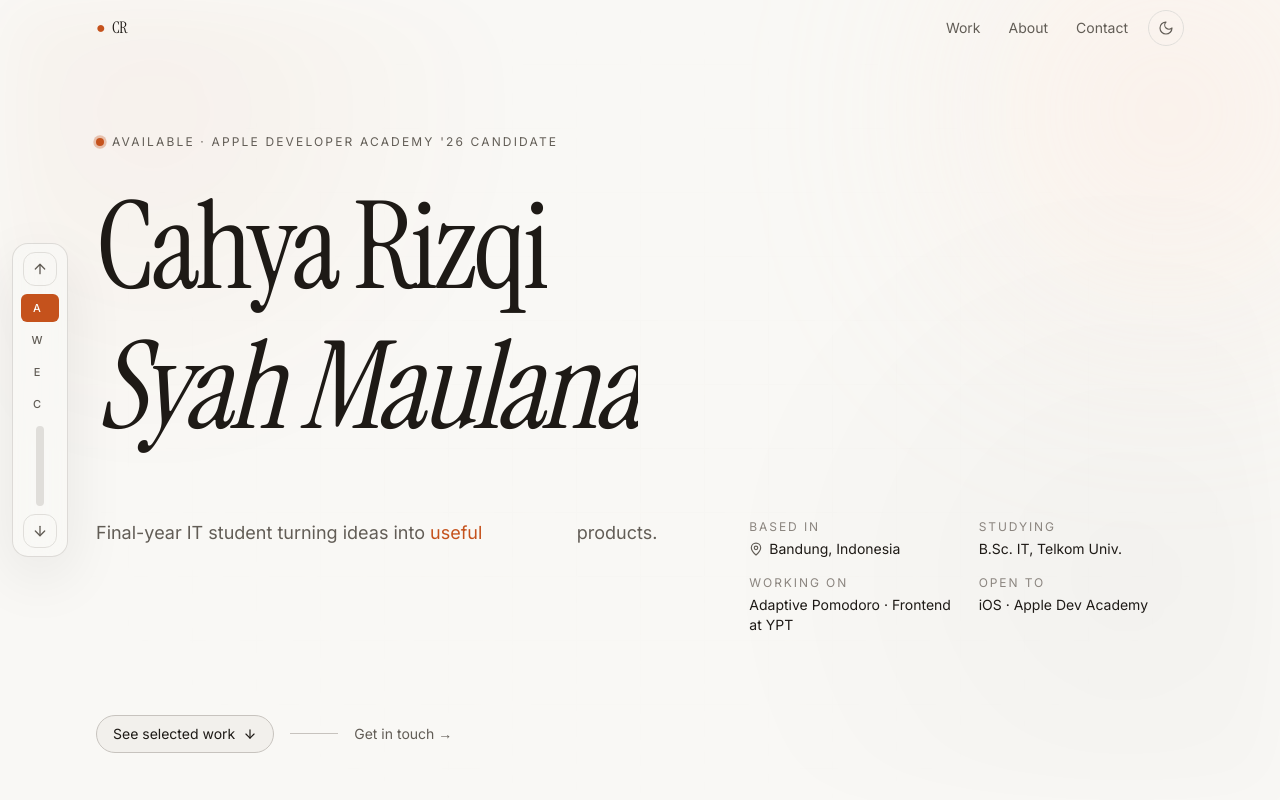
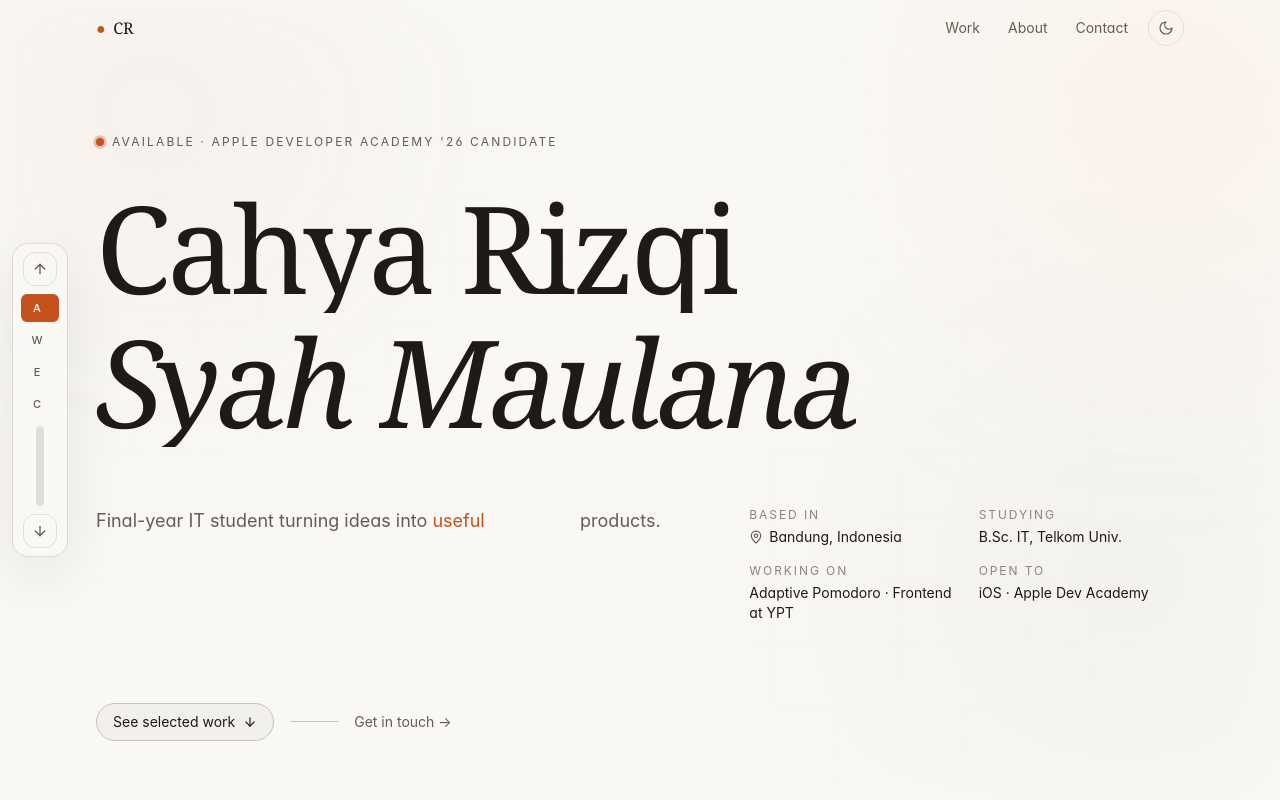
Before and after one commit to carizsm/Carizsm-Portofolio, a Next.js app: page / in a window 1280 px wide. Shown: the top 800 px of the page. Built offline with nearby package versions, Linux system fonts and the light colour scheme.

Commit message:
Prepare portfolio for Vercel deployment

```diff
--- a/app/globals.css
+++ b/app/globals.css
@@ -15,8 +15,8 @@
   --color-accent-fg: oklch(99% 0.003 90);
   --color-accent-soft: oklch(94% 0.04 50);
 
-  --font-sans: var(--font-inter), ui-sans-serif, system-ui, sans-serif;
-  --font-display: var(--font-instrument-serif), ui-serif, Georgia, serif;
+  --font-sans: "Inter", ui-sans-serif, system-ui, -apple-system, BlinkMacSystemFont, "Segoe UI", sans-serif;
+  --font-display: "Instrument Serif", ui-serif, Georgia, Cambria, "Times New Roman", serif;
   --font-mono: ui-monospace, SFMono-Regular, Menlo, Monaco, Consolas, monospace;
 
   --tracking-tightish: -0.015em;
--- a/app/layout.tsx
+++ b/app/layout.tsx
@@ -1,24 +1,9 @@
 import type { Metadata, Viewport } from "next";
-import { Inter, Instrument_Serif } from "next/font/google";
 import { ThemeProvider, THEME_INIT_SCRIPT } from "@/components/ThemeProvider";
 import { Nav } from "@/components/Nav";
 import { ScrollAssist } from "@/components/ScrollAssist";
 import { personal } from "@/content/personal";
 import "./globals.css";
-
-const inter = Inter({
-  subsets: ["latin"],
-  variable: "--font-inter",
-  display: "swap",
-});
-
-const instrumentSerif = Instrument_Serif({
-  weight: "400",
-  style: ["normal", "italic"],
-  subsets: ["latin"],
-  variable: "--font-instrument-serif",
-  display: "swap",
-});
 
 export const metadata: Metadata = {
   metadataBase: new URL(personal.url),
@@ -71,11 +56,7 @@ export default function RootLayout({
   children: React.ReactNode;
 }) {
   return (
-    <html
-      lang="en"
-      className={`${inter.variable} ${instrumentSerif.variable}`}
-      suppressHydrationWarning
-    >
+    <html lang="en" suppressHydrationWarning>
       <head>
         <script dangerouslySetInnerHTML={{ __html: THEME_INIT_SCRIPT }} />
       </head>
```
Also changed, not shown: 1 other file (tests, documents, lock files or other folders).
